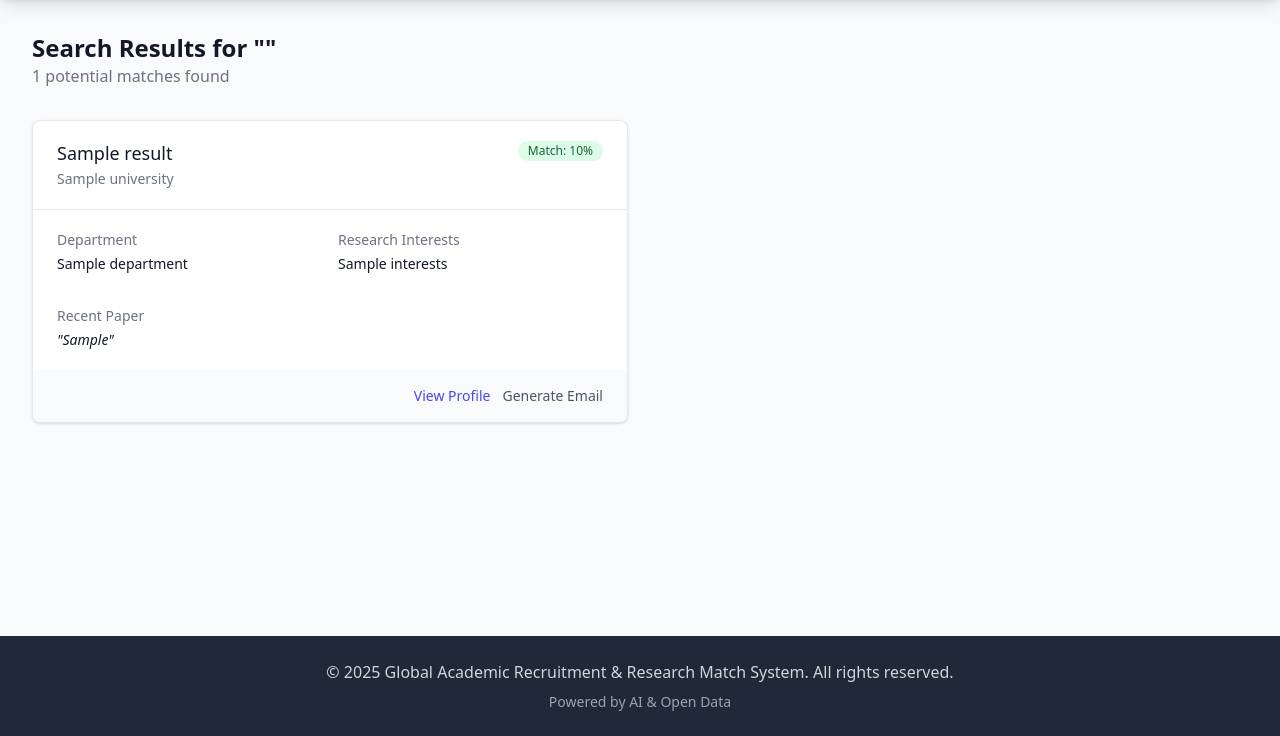
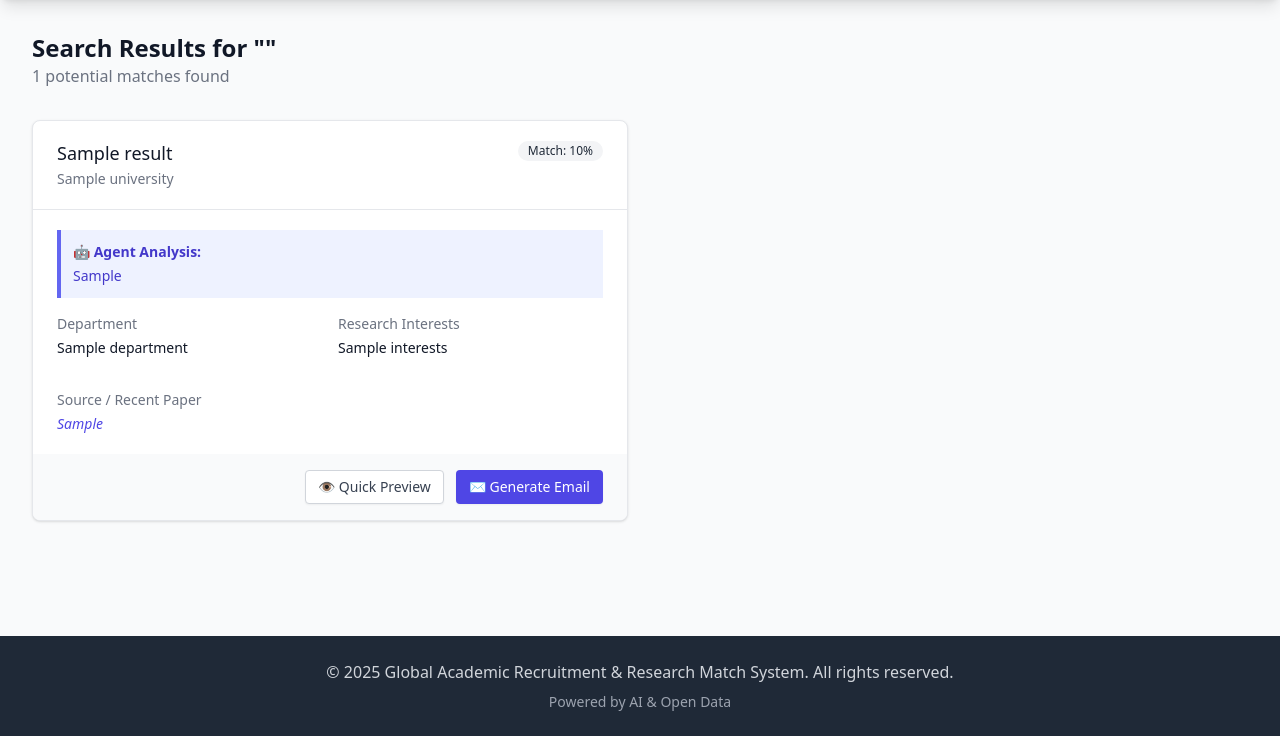
Before and after one commit to Yiqian-Liang/summer, a FastAPI app: template app/templates/search_results.html in a window 1280 px wide. Shown: the part 64-800 px from the top of the page. Run offline with FastAPI, Linux system fonts and the light colour scheme; the template is opened without the code that fills it: most values are stand-ins (such as "Sample title", 1, 10 or a date in 2020); some libraries are stand-ins or nearby versions.

Commit message:
Feat: Add Website Quick Preview Modal with Agent Analysis

```diff
--- a/app/templates/search_results.html
+++ b/app/templates/search_results.html
@@ -8,19 +8,29 @@
 
 <div class="grid grid-cols-1 gap-6 lg:grid-cols-2">
     {% for result in results %}
-    <div class="bg-white shadow overflow-hidden sm:rounded-lg border border-gray-200 hover:border-indigo-300 transition">
+    <div class="bg-white shadow overflow-hidden sm:rounded-lg border border-gray-200 hover:border-indigo-300 transition flex flex-col h-full">
         <div class="px-4 py-5 sm:px-6 flex justify-between items-start">
             <div>
                 <h3 class="text-lg leading-6 font-medium text-gray-900">
-                    <a href="#" class="hover:text-indigo-600">{{ result.name }}</a>
+                    <a href="{{ result.recent_paper }}" target="_blank" class="hover:text-indigo-600">{{ result.name }}</a>
                 </h3>
                 <p class="mt-1 max-w-2xl text-sm text-gray-500">{{ result.university }}</p>
             </div>
-            <span class="inline-flex items-center px-2.5 py-0.5 rounded-full text-xs font-medium bg-green-100 text-green-800">
+            <span class="inline-flex items-center px-2.5 py-0.5 rounded-full text-xs font-medium
+                {% if result.match_score > 80 %} bg-green-100 text-green-800 {% elif result.match_score > 50 %} bg-yellow-100 text-yellow-800 {% else %} bg-gray-100 text-gray-800 {% endif %}">
                 Match: {{ result.match_score }}%
             </span>
         </div>
-        <div class="border-t border-gray-200 px-4 py-5 sm:px-6">
+
+        <div class="border-t border-gray-200 px-4 py-5 sm:px-6 flex-grow">
+            <!-- AI Agent Analysis Box -->
+            {% if result.agent_analysis %}
+            <div class="mb-4 bg-indigo-50 border-l-4 border-indigo-500 p-3 text-sm text-indigo-700">
+                <p class="font-bold mb-1">🤖 Agent Analysis:</p>
+                <p>{{ result.agent_analysis }}</p>
+            </div>
+            {% endif %}
+
             <dl class="grid grid-cols-1 gap-x-4 gap-y-8 sm:grid-cols-2">
                 <div class="sm:col-span-1">
                     <dt class="text-sm font-medium text-gray-500">Department</dt>
@@ -31,14 +41,30 @@
                     <dd class="mt-1 text-sm text-gray-900">{{ result.interests }}</dd>
                 </div>
                 <div class="sm:col-span-2">
-                    <dt class="text-sm font-medium text-gray-500">Recent Paper</dt>
-                    <dd class="mt-1 text-sm text-gray-900 italic">"{{ result.recent_paper }}"</dd>
+                    <dt class="text-sm font-medium text-gray-500">Source / Recent Paper</dt>
+                    <dd class="mt-1 text-sm text-gray-900 italic truncate">
+                        <a href="{{ result.recent_paper }}" target="_blank" class="text-indigo-600 hover:underline">
+                            {{ result.recent_paper }}
+                        </a>
+                    </dd>
                 </div>
             </dl>
         </div>
-        <div class="bg-gray-50 px-4 py-4 sm:px-6 flex justify-end space-x-3">
-            <button class="text-sm text-indigo-600 hover:text-indigo-900 font-medium">View Profile</button>
-            <button class="text-sm text-gray-600 hover:text-gray-900 font-medium">Generate Email</button>
+
+        <div class="bg-gray-50 px-4 py-4 sm:px-6 flex justify-end space-x-3 mt-auto">
+            <button onclick="openPreview('{{ result.recent_paper }}', '{{ result.name|escape }}')" class="inline-flex items-center px-3 py-1.5 border border-gray-300 shadow-sm text-sm font-medium rounded text-gray-700 bg-white hover:bg-gray-50 focus:outline-none">
+                👁️ Quick Preview
+            </button>
+
+            {% if result.has_direct_apply %}
+            <a href="{{ result.direct_apply_link }}" target="_blank" class="inline-flex items-center px-3 py-1.5 border border-transparent text-sm font-medium rounded text-white bg-green-600 hover:bg-green-700 shadow-sm focus:outline-none">
+                📝 Apply Directly
+            </a>
+            {% else %}
+            <button onclick="generateDraft('{{ result.name|escape }}', '{{ result.interests|escape }}', '{{ query|escape }}')" class="inline-flex items-center px-3 py-1.5 border border-transparent text-sm font-medium rounded text-white bg-indigo-600 hover:bg-indigo-700 shadow-sm focus:outline-none">
+                ✉️ Generate Email
+            </button>
+            {% endif %}
         </div>
     </div>
     {% else %}
@@ -47,4 +73,85 @@
     </div>
     {% endfor %}
 </div>
+
+<!-- Preview Modal -->
+<div id="previewModal" class="fixed inset-0 z-50 hidden overflow-y-auto" aria-labelledby="modal-title" role="dialog" aria-modal="true">
+    <div class="flex items-end justify-center min-h-screen pt-4 px-4 pb-20 text-center sm:block sm:p-0">
+        <!-- Background overlay -->
+        <div class="fixed inset-0 bg-gray-500 bg-opacity-75 transition-opacity" aria-hidden="true" onclick="closePreview()"></div>
+
+        <!-- Modal panel -->
+        <div class="inline-block align-bottom bg-white rounded-lg text-left overflow-hidden shadow-xl transform transition-all sm:my-8 sm:align-middle sm:max-w-6xl sm:w-full h-[85vh] flex flex-col">
+            <div class="bg-gray-50 px-4 py-3 sm:px-6 flex justify-between items-center border-b">
+                <h3 class="text-lg leading-6 font-medium text-gray-900" id="modal-title">
+                    Website Preview: <span id="previewTitle"></span>
+                </h3>
+                <div class="flex space-x-2">
+                    <a id="previewExternalLink" href="#" target="_blank" class="text-sm text-indigo-600 hover:text-indigo-900 font-medium">
+                        Open in New Tab ↗
+                    </a>
+                    <button type="button" class="text-gray-400 hover:text-gray-500" onclick="closePreview()">
+                        <span class="sr-only">Close</span>
+                        <svg class="h-6 w-6" fill="none" viewBox="0 0 24 24" stroke="currentColor">
+                            <path stroke-linecap="round" stroke-linejoin="round" stroke-width="2" d="M6 18L18 6M6 6l12 12" />
+                        </svg>
+                    </button>
+                </div>
+            </div>
+            <div class="flex-grow bg-gray-100 relative">
+                <div id="iframeLoader" class="absolute inset-0 flex items-center justify-center text-gray-500">
+                    <p>Loading preview...</p>
+                </div>
+                <iframe id="previewIframe" src="" class="w-full h-full border-0" onload="document.getElementById('iframeLoader').style.display='none'"></iframe>
+
+                <!-- Fallback Message (Hidden by default, simplistic implementation) -->
+                <div id="iframeError" class="hidden absolute inset-0 flex flex-col items-center justify-center bg-white p-8 text-center">
+                    <p class="text-gray-500 mb-4">This website does not allow embedding (Security Headers).</p>
+                    <a id="fallbackLink" href="#" target="_blank" class="inline-flex items-center px-4 py-2 border border-transparent text-sm font-medium rounded-md shadow-sm text-white bg-indigo-600 hover:bg-indigo-700">
+                        Open Website Externally
+                    </a>
+                </div>
+            </div>
+        </div>
+    </div>
+</div>
+
+<!-- Email Draft Modal (Placeholder for logic) -->
+<script>
+function openPreview(url, title) {
+    document.getElementById('previewModal').classList.remove('hidden');
+    document.getElementById('previewTitle').innerText = title;
+    document.getElementById('previewExternalLink').href = url;
+    document.getElementById('fallbackLink').href = url;
+
+    // Reset iframe
+    const iframe = document.getElementById('previewIframe');
+    iframe.src = url;
+    document.getElementById('iframeLoader').style.display = 'flex';
+    document.getElementById('iframeError').classList.add('hidden');
+}
+
+function closePreview() {
+    document.getElementById('previewModal').classList.add('hidden');
+    document.getElementById('previewIframe').src = '';
+}
+
+async function generateDraft(profName, interests, query) {
+    // Call API
+    alert("Generating draft for " + profName + "... (Check Console for now)");
+    const response = await fetch('/api/generate-draft', {
+        method: 'POST',
+        headers: { 'Content-Type': 'application/json' },
+        body: JSON.stringify({
+            student_name: "Student", // In real app, get from user profile
+            student_interest: query,
+            professor_data: { name: profName, interests: interests }
+        })
+    });
+    const data = await response.json();
+    console.log(data.draft);
+    // In a real implementation, we would show another modal with the draft text
+    prompt("Copy your email draft:", data.draft);
+}
+</script>
 {% endblock %}
```
